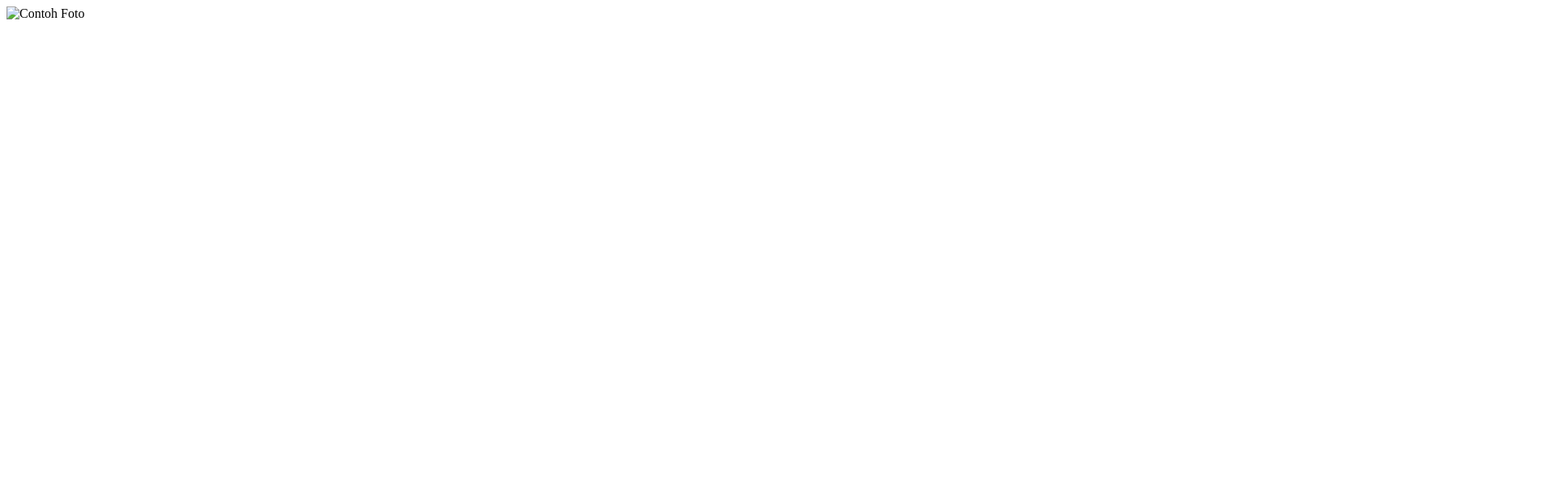
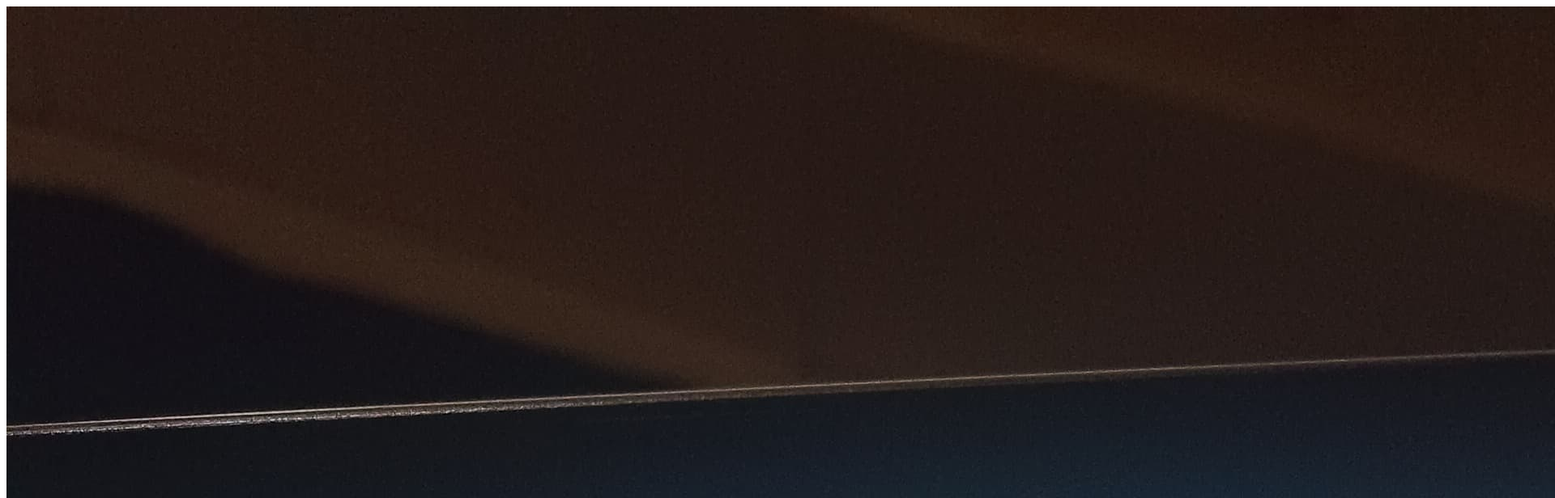
Before and after one commit to siskopatuh/https-services.ksavisa.sa-Home-PrintEventVisa, a plain HTML site: page index.html in a window 1280 px wide. Shown: the top 616 px of the page at 81% size, 1920 px wide, since content can reach past the window. Drawn offline with Linux system fonts and the light colour scheme.

Commit message:
Update index.html

```diff
--- a/index.html
+++ b/index.html
@@ -8,7 +8,7 @@
 <body>
 
   <div class="container">
-    <img src="IMG-20250302-WA0014.jpg" alt="Contoh Foto" class="responsif">
+    <img src="tes.jpg" alt="Contoh Foto" class="responsif">
   </div>
 
 </body>
```
